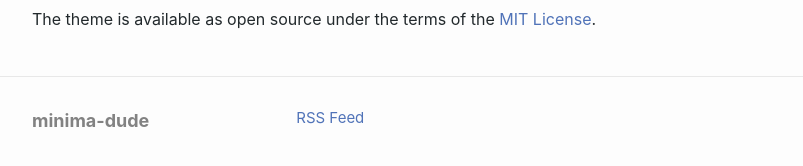
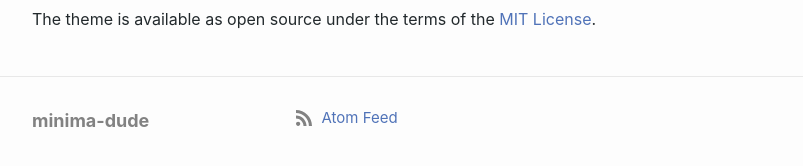
Before and after one commit to lildude/minima-dude, a Jekyll site: the page built from README.md, in a window 1280 px wide and 900 px high, scrolled down 2779 px. Shown: the part 706-872 px from the top of the window, without its empty margins (238-1041 px from the left). Built offline with Jekyll 4.4.1, drawn with Linux system fonts in a browser that asks for light colours; our own code applies the rules of GitHub Pages for plain Markdown files.

Commit message:
Add atom feed include and use it

```diff
--- a/_includes/footer.html
+++ b/_includes/footer.html
@@ -32,7 +32,7 @@
           </li>
           {% endif %}
           <li>
-            <a href="{{ "/feed.xml" | relative_url }}">RSS Feed</a>
+            {% include icon-feed.html %}
           </li>
         </ul>
       </div>
--- /dev/null
+++ b/_includes/icon-feed.html
@@ -0,0 +1 @@
+<a href="/atom.xml"><span class="icon icon--feed">{% include icon-feed.svg %}</span><span>Atom Feed</span></a>
```
Also changed, not shown: _includes/icon-feed.svg (added).
